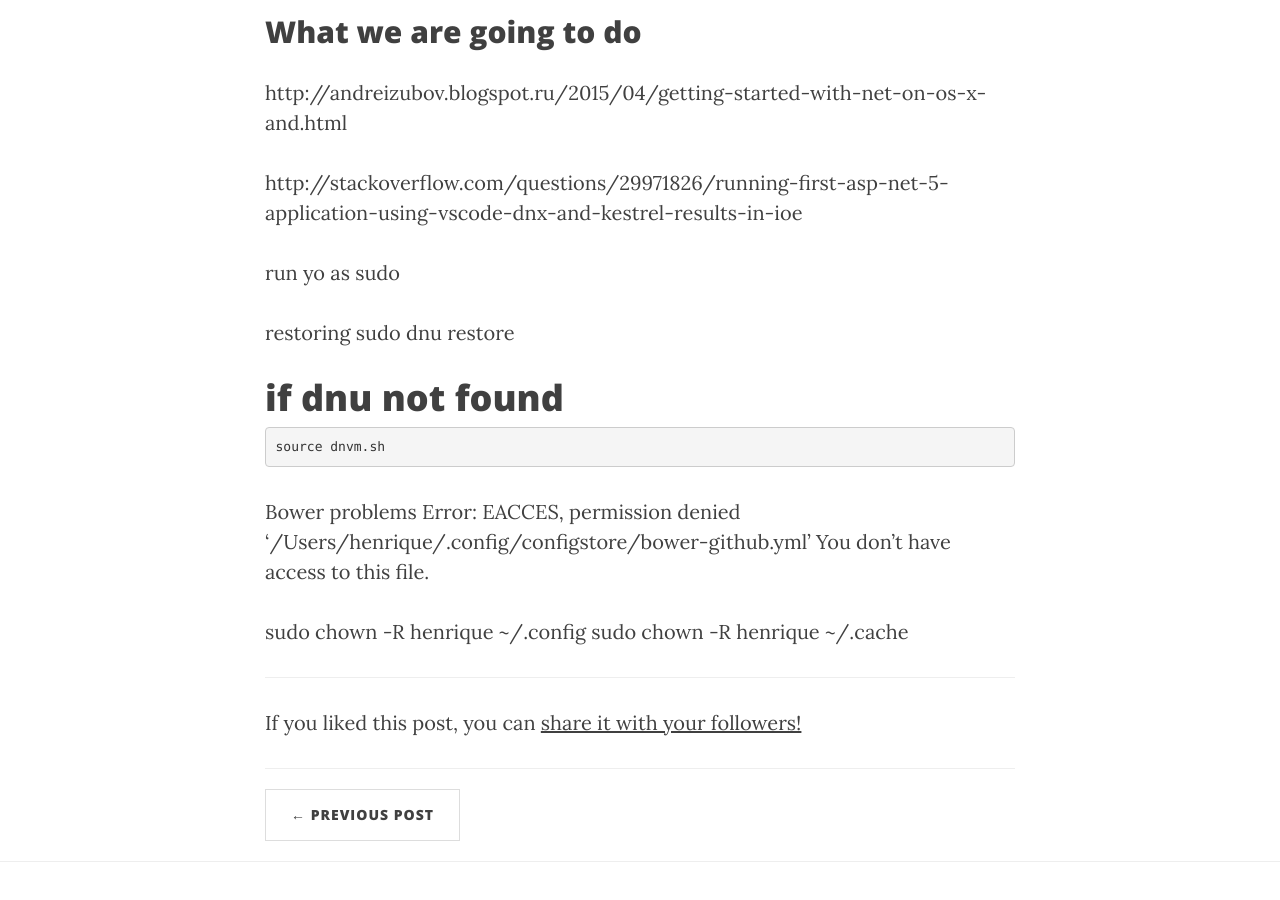
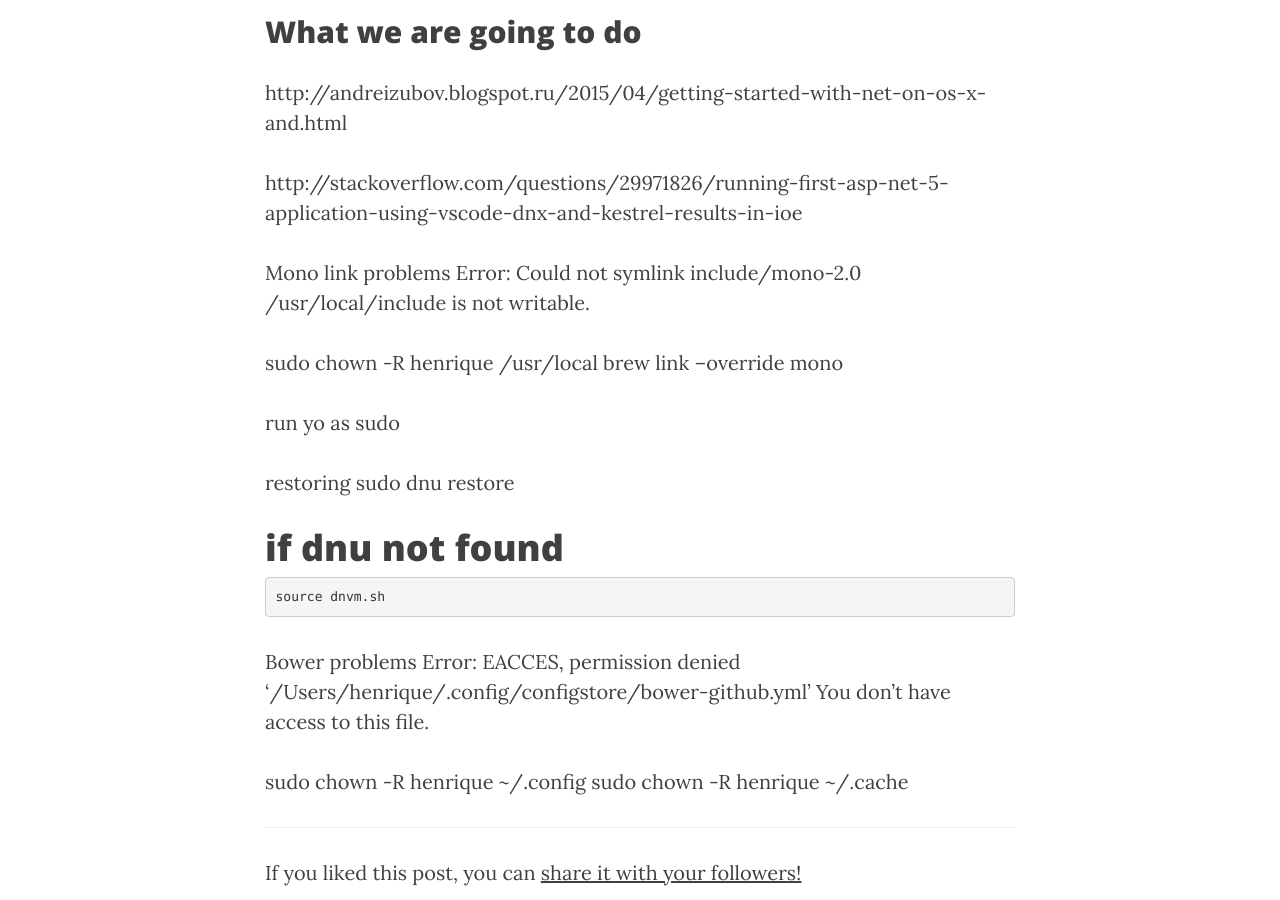
Before and after one commit to hjgraca/hjgraca.github.io-old, a Jekyll site: the page built from _posts/2015-05-12-AspNet5-OSX-Setup-Troubleshoot.temp.markdown, in a window 1280 px wide and 900 px high, scrolled down 661 px. Built offline with Jekyll 4.4.1, drawn with Linux system fonts in a browser that asks for light colours; nearby versions of some CDN libraries; comment, search, counter and statistics services are not loaded.

Commit message:
add mono lnk

```diff
--- a/_posts/2015-05-12-AspNet5-OSX-Setup-Troubleshoot.temp.markdown
+++ b/_posts/2015-05-12-AspNet5-OSX-Setup-Troubleshoot.temp.markdown
@@ -15,6 +15,13 @@ http://andreizubov.blogspot.ru/2015/04/getting-started-with-net-on-os-x-and.html
 
 http://stackoverflow.com/questions/29971826/running-first-asp-net-5-application-using-vscode-dnx-and-kestrel-results-in-ioe
 
+Mono link problems
+Error: Could not symlink include/mono-2.0
+/usr/local/include is not writable.
+
+sudo chown -R henrique /usr/local
+brew link --override mono
+
 run yo as sudo
 
 restoring
```
